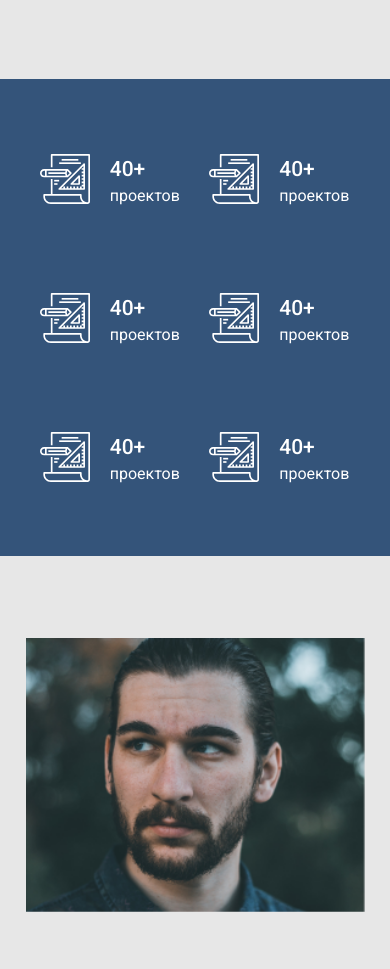
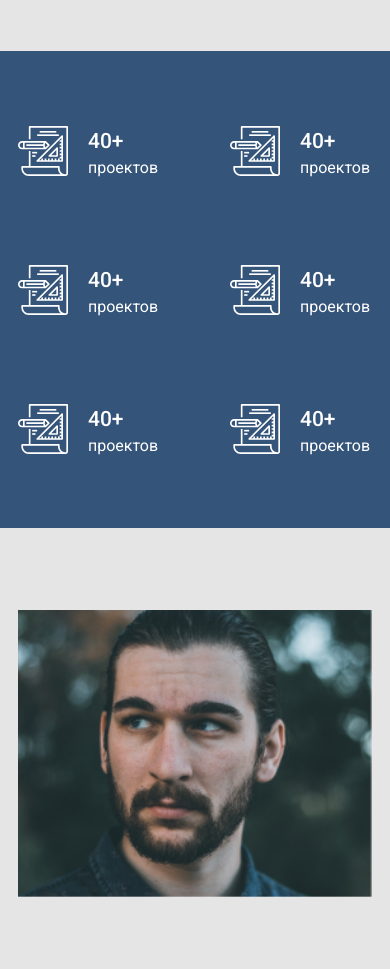
Before and after one commit to Royli927/landing, a website: page index.html in a window 390 px wide. Shown: the part 1031-2000 px from the top of the page. Drawn offline with nearby package versions, Linux system fonts and the light colour scheme; files that its build step writes are made by us from their sources.

Commit message:
Fix incorrect responsive

```diff
--- a/index.html
+++ b/index.html
@@ -17,19 +17,19 @@
                 </div>
                 <nav class="navigation header__navigation">
                     <ul class="navigation__pages-list">
-                        <li class="navigation__page">
+                        <li class="navigation__page header__navigation-page">
                             <a href="#" class="navigation__page-link">Главная</a>
                         </li>
-                        <li class="navigation__page">
+                        <li class="navigation__page header__navigation-page">
                             <a href="#" class="navigation__page-link">Об авторе</a>
                         </li>
-                        <li class="navigation__page">
+                        <li class="navigation__page header__navigation-page">
                             <a href="#" class="navigation__page-link">Работы</a>
                         </li>
-                        <li class="navigation__page">
+                        <li class="navigation__page header__navigation-page">
                             <a href="#" class="navigation__page-link">Процесс</a>
                         </li>
-                        <li class="navigation__page">
+                        <li class="navigation__page header__navigation-page">
                             <a href="#" class="navigation__page-link">Контакты</a>
                         </li>
                     </ul>
@@ -71,46 +71,51 @@
         <section class="section-achievements">
             <div class="container section-achievements__container">
                 <ul class="achievements-list section-achievements__achievements-container">
-                    <li class="card section-achievements__card-item">
+                    <li class="section-achievements__flex-container">
+                        <div class="card section-achievements__card-item">
                             <img src="images/icon/project-achievement-icon.svg" alt="Projects achievement" class="card__img">
                             <div class="card__description achievements-list__item-description">
                                 <h3 class="title title_size_sm achievements-list__item-title section-achievements__item-title">40+</h3>
                                 <p class="paragraph achievements-list__item-paragraph section-achievements__item-paragraph">проектов</p>
                             </div>
-                    </li>
-                    <li class="card section-achievements__card-item">
+                        </div>
+                        <div class="card section-achievements__card-item">
                             <img src="images/icon/project-achievement-icon.svg" alt="Projects achievement" class="card__img">
                             <div class="card__description achievements-list__item-description">
                                 <h3 class="title title_size_sm achievements-list__item-title section-achievements__item-title">40+</h3>
                                 <p class="paragraph achievements-list__item-paragraph section-achievements__item-paragraph">проектов</p>
                             </div>
-                    </li>
-                    <li class="card section-achievements__card-item">
+                        </div>
+                        <div class="card section-achievements__card-item">
                             <img src="images/icon/project-achievement-icon.svg" alt="Projects achievement" class="card__img">
                             <div class="card__description achievements-list__item-description">
                                 <h3 class="title title_size_sm achievements-list__item-title section-achievements__item-title">40+</h3>
                                 <p class="paragraph achievements-list__item-paragraph section-achievements__item-paragraph">проектов</p>
                             </div>
+                        </div>
                     </li>
-                    <li class="card section-achievements__card-item">
+
+                    <li class="section-achievements__flex-container">
+                        <div class="card section-achievements__card-item">
                             <img src="images/icon/project-achievement-icon.svg" alt="Projects achievement" class="card__img">
                             <div class="card__description achievements-list__item-description">
                                 <h3 class="title title_size_sm achievements-list__item-title section-achievements__item-title">40+</h3>
                                 <p class="paragraph achievements-list__item-paragraph section-achievements__item-paragraph">проектов</p>
                             </div>
-                    </li>
-                    <li class="card section-achievements__card-item">
+                        </div>
+                        <div class="card section-achievements__card-item">
                             <img src="images/icon/project-achievement-icon.svg" alt="Projects achievement" class="card__img">
                             <div class="card__description achievements-list__item-description">
                                 <h3 class="title title_size_sm achievements-list__item-title section-achievements__item-title">40+</h3>
                                 <p class="paragraph achievements-list__item-paragraph section-achievements__item-paragraph">проектов</p>
                             </div>
-                    </li>
-                    <li class="card section-achievements__card-item">
+                        </div>
+                        <div class="card section-achievements__card-item">
                             <img src="images/icon/project-achievement-icon.svg" alt="Projects achievement" class="card__img">
                             <div class="card__description achievements-list__item-description">
                                 <h3 class="title title_size_sm achievements-list__item-title section-achievements__item-title">40+</h3>
                                 <p class="paragraph achievements-list__item-paragraph section-achievements__item-paragraph">проектов</p>
+                            </div>
                         </div>
                     </li>
                 </ul>
@@ -120,13 +125,11 @@
         <section class="section-skills">
             <div class="container section-skills__container">
                 <div class="card section-skills__card">
-                    <div class="section-skills__picture-wrapper">
-                        <picture>
+                    <picture class="section-skills__picture-wrapper">
                         <source media="(max-width: 1279px)" srcset="images/skills/portrait-img-0.5x.png">
                         <source media="(min-width: 1280px)" srcset="images/skills/portrait-img-1x.png">
                         <img src="images/skills/portrait-img-1x.png" alt="Portrait image" class="card__img section-skills__card-img">
                     </picture>
-                    </div>
                     <div class="card__description section-skills__card-description">
                         <h2 class="title title_size_md margin-bottom-md section-skills__card-title">Мои навыки</h2>
                         <div class="section-skills__card-skill">
@@ -157,7 +160,7 @@
                 <div class="card section-work__card text-align-center">
                     <div class="card__description margin-bottom-lg section-work__card-description">
                         <h3 class="title title_size_md margin-bottom-md section-work__card-title">Как я работаю</h3>
-                        <p class="paragraph">Lorem Ipsum - это текст-"рыба", часто используемый в печати и вэб-дизайне.
+                        <p class="paragraph section-work__card-paragraph">Lorem Ipsum - это текст-"рыба", часто используемый в печати и вэб-дизайне.
                             Lorem Ipsum является стандартной "рыбой" для текстов на латинице с начала XVI века.
                         </p>
                     </div>
@@ -305,13 +308,13 @@
                     <p class="paragraph author-info__copyright">&copy; 2018. Все права защищены.</p>
                 </div>
                 <div class="social-networks footer__social-networks">
-                    <a href="#" class="social-networks__link">
+                    <a href="#" class="social-networks__link footer__social-networks-link">
                         <img src="images/icon/social-network-vk-icon.svg" alt="Social network Vk" class="social-networks__icon">
                     </a>
-                    <a href="#" class="social-networks__link">
+                    <a href="#" class="social-networks__link footer__social-networks-link">
                         <img src="images/icon/social-network-vk-icon.svg" alt="Social network Vk" class="social-networks__icon">
                     </a>
-                    <a href="#" class="social-networks__link">
+                    <a href="#" class="social-networks__link footer__social-networks-link">
                         <img src="images/icon/social-network-vk-icon.svg" alt="Social network Vk" class="social-networks__icon">
                     </a>
                 </div>
--- a/scss/abstracts/_variables.scss
+++ b/scss/abstracts/_variables.scss
@@ -8,7 +8,7 @@ $black-color: #000000;
 $gray-color: #727272;
 $gray-concrete: #5F5D5D;
 $white-color: #FFFFFF;
-$darken-white-color: #E5E5E5E5;
+$darken-white-color: #E5E5E5;
 $smoky-white-color: #EEEFF1;
 $darken-blue-color: #34547A;
 $silver-color: #C4C4C4;
--- a/scss/base/_base.scss
+++ b/scss/base/_base.scss
@@ -11,10 +11,6 @@
 
 html {
   font-size: 62.5%;
-
-  @include media-query(phone) {
-   // font-size: 30%;
-  }
 }
 
 body {
@@ -31,6 +27,9 @@ button {
   cursor: pointer;
 }
 
+//picture {
+//  width: 100%;
+//}
 
 /*section,
 header,
--- a/scss/components/_collage.scss
+++ b/scss/components/_collage.scss
@@ -27,9 +27,4 @@
       width: 30%;
     }
   }
-
-  @include media-query(phone) {
-    flex-direction: column;
-    align-content: center;
-  }
 }
--- a/scss/components/_form.scss
+++ b/scss/components/_form.scss
@@ -5,7 +5,7 @@
 
   &__input,
   &__textarea {
-    padding: 1.8rem 0 1.8rem 2rem;
+    padding: 1.7rem 0 1.8rem 2rem;
 
     border: none;
 
--- a/scss/layout/_footer.scss
+++ b/scss/layout/_footer.scss
@@ -15,7 +15,6 @@
     @include flex();
 
     @include media-query(phone) {
-      width: 19.3rem;
       flex-direction: column;
       margin: 0 auto;
 
@@ -30,11 +29,21 @@
   }
 
   &__social-networks {
-    height: 4rem;
-    width: 17.5rem;
+    @include media-query(phone) {
+      padding-left: 1rem;
+      padding-right: .8rem;
+    }
+  }
+
+  &__social-networks-link {
+    &:not(:last-child) {
+      margin-right: 2.187rem;
+    }
   }
 
   @include media-query(phone) {
+    padding-left: 9rem;
+    padding-right: 9.2rem;
     padding-bottom: 3.9rem;
   }
 }
--- a/scss/layout/_header.scss
+++ b/scss/layout/_header.scss
@@ -13,17 +13,26 @@
 
   &__top-bar {
     @include flex();
+  }
+
+  &__navigation {
+    margin-right: .8rem;
 
     @include media-query(phone) {
-      margin-left: 1.9rem;
+      display: none;
     }
   }
 
-  &__navigation {
-    width: 61.1rem;
+  &__navigation-page {
+    font-family: "Roboto", sans-serif;
+    font-weight: 500;
+    font-style: normal;
+    font-size: 1.6rem;
+    line-height: 2.6rem;
+    letter-spacing: 0.1em;
 
-    @include media-query(phone) {
-      display: none;
+    &:not(:last-child) {
+      margin-right: 4.2rem;
     }
   }
 
@@ -41,11 +50,9 @@
   }
 
   &__card {
-    width: 102.8rem;
-    margin-left: 8.5rem;
+    justify-content: flex-end;
 
     @include media-query(phone) {
-      max-width: 32.2rem;
       flex-direction: column;
       margin: 0 auto;
     }
@@ -63,13 +70,12 @@
 
     @include media-query(phone) {
       width: 100%;
-      max-width: 32.2rem;
+      padding-left: .8rem;
     }
   }
 
   &__card-btn {
     width: 22.5rem;
-    height: 6.5rem;
 
     @include media-query(phone) {
       margin: 0 auto;
@@ -77,16 +83,16 @@
   }
 
   &__card-img {
+    margin-right: 14.21rem;
+
     @include media-query(phone) {
-      height: 100%;
-      width: 100%;
+      margin-right: 0;
       margin-bottom: 5.1rem;
     }
   }
 
   @include media-query(phone) {
-    padding-top: 2.2rem;
-    padding-bottom: 9.5rem;
+    padding: 2.2rem 2.6rem 9.5rem 1.9rem;
 
     text-align: center;
   }
--- a/scss/pages/_home.scss
+++ b/scss/pages/_home.scss
@@ -11,10 +11,6 @@
 
   &__card {
     justify-content: center;
-
-    @include media-query(phone) {
-      max-width: 32.3rem;
-    }
   }
 
   &__card-title {
@@ -24,8 +20,7 @@
   }
 
   @include media-query(phone) {
-    padding-top: 9.1rem;
-    padding-bottom: 8.2rem;
+    padding: 9.1rem 2.6rem 8.2rem;
   }
 }
 
@@ -44,21 +39,36 @@
 
   &__achievements-container {
     @include media-query(phone) {
-      max-width: 33.9rem;
       margin: 0 auto;
+    }
+  }
+
+  &__flex-container {
+    @include flex();
+
+    @include media-query(phone) {
+      flex-direction: column;
     }
   }
 
   &__card-item {
     height: 5rem;
     width: 14.1rem;
+    margin: 0;
+
+    &:not(:last-child) {
+      margin-right: 4.9rem;
+    }
 
     @include media-query(phone) {
-      flex-basis: 50%;
       justify-content: center;
 
-      &:not(:nth-child(-n+2)) {
-        margin-top: 8.9rem;
+      &:not(:last-child) {
+        margin-bottom: 8.9rem;
+      }
+
+      &:not(:last-child) {
+        margin-right: 0;
       }
     }
   }
@@ -77,8 +87,7 @@
   }
 
   @include media-query(phone) {
-    padding-top: 7.5rem;
-    padding-bottom: 7.4rem;
+    padding: 7.5rem 1.9rem 7.4rem 1.8rem;
   }
 }
 
@@ -93,21 +102,24 @@
     }
   }
 
-
   &__card {
     flex-direction: row-reverse;
 
     @include media-query(phone) {
       flex-direction: column;
+    }
+  }
 
-      margin: 0 1.8rem;
+  &__picture-wrapper {
+    @include media-query(phone) {
+      width: 100%;
     }
   }
 
   &__card-img {
     @include media-query(phone) {
-      max-width: 100%;
-      width: 33.9rem;
+      height: 100%;
+      width: 100%;
       margin-bottom: 9.8rem;
     }
   }
@@ -115,7 +127,6 @@
   &__card-title {
     @include media-query(phone) {
       margin-bottom: 4.2rem;
-      max-width: 33.9rem;
       text-align: center;
     }
   }
@@ -133,7 +144,6 @@
 
     @include media-query(phone) {
       width: 100%;
-      max-width: 33.9rem;
     }
   }
 
@@ -152,13 +162,11 @@
 
     @include media-query(phone) {
       width: 78%;
-      max-width: 26.7rem;
     }
   }
 
   @include media-query(phone) {
-    padding-top: 8.2rem;
-    padding-bottom: 10.3rem;
+    padding: 8.2rem 1.8rem 10.3rem;
   }
 }
 
@@ -190,25 +198,31 @@
     }
   }
 
+  &__card-paragraph {
+    @include media-query(phone) {
+      padding: 0 .8rem;
+    }
+  }
+
   &__card-description {
     width: 54rem;
     margin-bottom: 5.7rem;
 
     @include media-query(phone) {
-      max-width: 32.3rem;
+      width: 100%;
     }
   }
 
   &__video-box {
     @include media-query(phone) {
-      margin: 0 1.8rem;
+      width: 100%;
     }
   }
 
   &__video-box-preview {
     @include media-query(phone) {
-      max-width: 100%;
-      width: 33.9rem;
+      width: 100%;
+      height: 100%;
     }
   }
 
@@ -220,28 +234,18 @@
   }
 
   @include media-query(phone) {
-    padding-top: 9.3rem;
-    padding-bottom: 9.1rem;
+    padding: 9.3rem 1.8rem 9.1rem;
   }
 }
 
 .section-collage {
   padding: 2.8rem 0;
 
-  &__collage-box {
-    @include media-query(phone) {
-      height: calc(#{$collage-items-qty} * 18.8rem);
-      max-width: 37.6rem;
-      margin: 0 auto;
-    }
-  }
-
   &__item {
-    width: calc(100% / #{$collage-items-qty});
+    flex-basis: calc(100% / #{$collage-items-qty});
 
     @include media-query(phone) {
-      height: calc(100% / #{$collage-items-qty});
-      width: calc(100% / 2);
+      flex-basis: calc(100% / 2);
     }
   }
 
@@ -265,17 +269,6 @@
 
   &__card {
     flex-direction: column;
-
-    @include media-query(phone) {
-      width: 34.2rem;
-    }
-  }
-
-  &__info-wrapper {
-    @include media-query(phone) {
-      width: 32.2rem;
-      margin: 0 auto;
-    }
   }
 
   &__card-title {
@@ -289,12 +282,7 @@
 
     @include media-query(phone) {
       margin-bottom: 4.8rem;
-    }
-  }
-
-  &__card-description {
-    @include media-query(phone) {
-      width: 34.2rem;
+      padding: 0 .9rem 0 1.1rem;
     }
   }
 
@@ -308,14 +296,14 @@
     @include flex();
 
     @include media-query(phone) {
-      margin-bottom: 2.2rem;
+      margin-bottom: 2.1rem;
       flex-direction: column;
     }
 
     > .section-feedback__form-group {
       @include media-query(phone) {
         &:not(:last-child) {
-          margin-bottom: 2.1rem;
+          margin-bottom: 2.2rem;
         }
       }
     }
@@ -326,7 +314,6 @@
   }
 
   &__form-label {
-    height: 1.5rem;
     width: 7.4rem;
   }
 
@@ -338,14 +325,13 @@
   &__form-input,
   &__form-textarea {
     @include media-query(phone) {
-      width: 34.2rem;
+      width: 100%;
     }
   }
 
   &__form-btn {
     display: block;
     width: 19rem;
-    height: 5.5rem;
     margin: 0 auto;
     padding: 2rem 1.9rem;
 
@@ -354,6 +340,6 @@
   }
 
   @include media-query(phone) {
-    padding: 9.1rem 0 10rem;
+    padding: 9.1rem 1.7rem 10rem 1.6rem;
   }
 }
```
Lines whose indentation alone changed are shown as unchanged.
